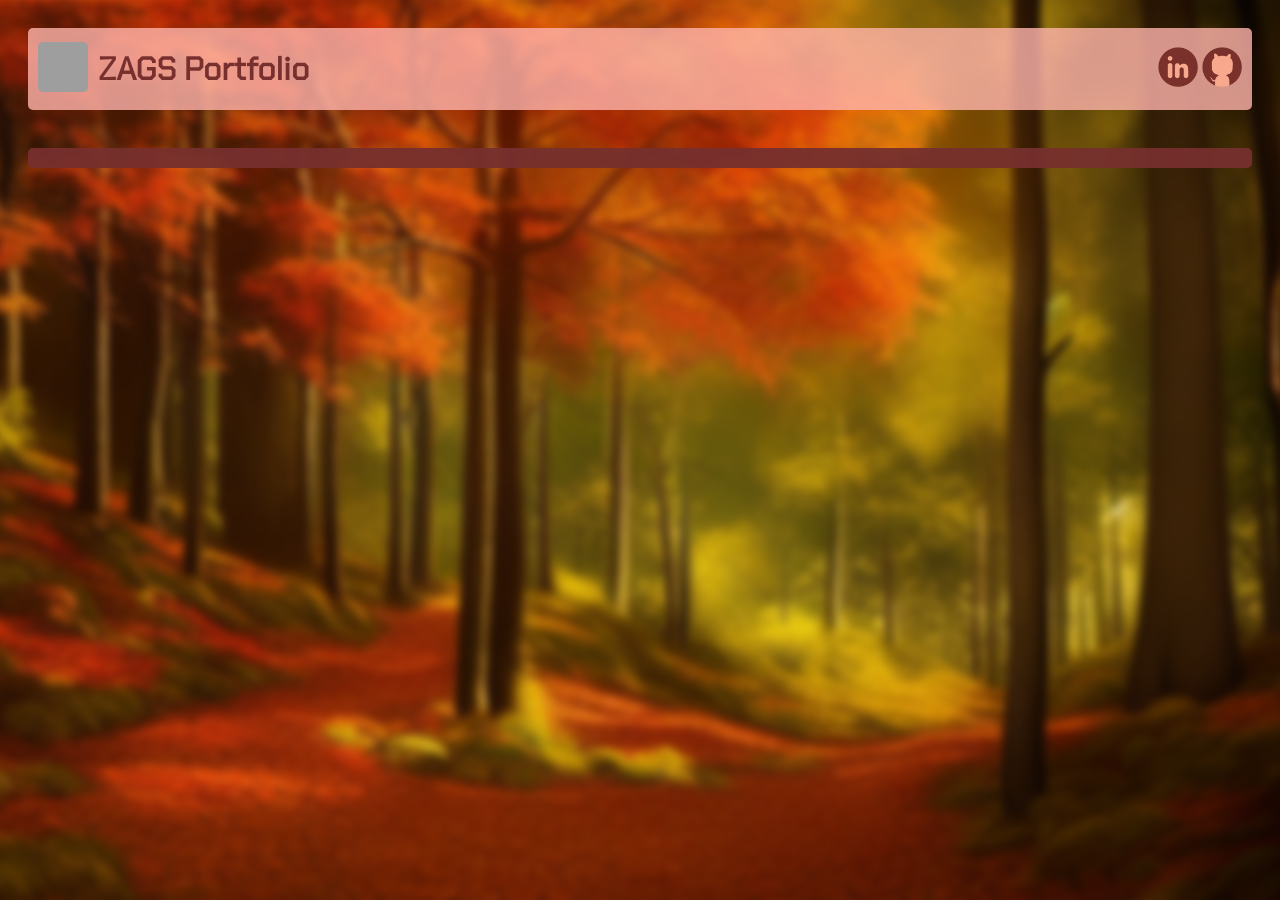
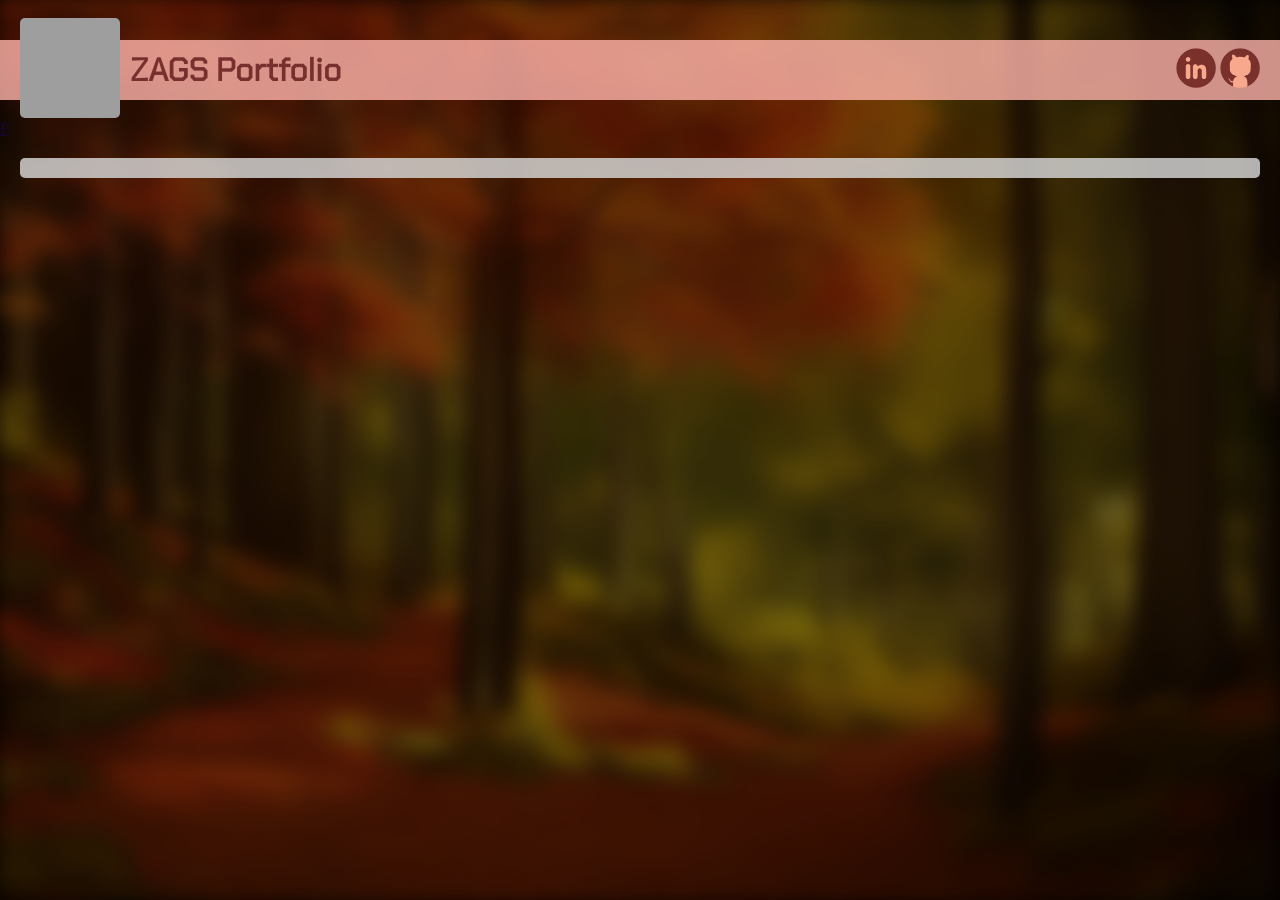
Before and after one commit to Pinemark-Gale/Pinemark-Gale.github.io, a Jekyll site: the page built from index.markdown, in a window 1280 px wide. Built offline with Jekyll 4.4.1, drawn with Linux system fonts in a browser that asks for light colours; grey boxes are pictures that could not be loaded.

Commit message:
Changes to initial CSS design. - Changed nav to header (nav to come). - Changed logo to go outside header. - Increased constrast between background and content box.

```diff
--- a/_layouts/default.html
+++ b/_layouts/default.html
@@ -16,7 +16,7 @@ layout: default
 
   <body>
     <div class="background-image"></div>
-    <nav class="nav">
+    <nav class="header">
       <div class="menu">
         <div class="logo">
           <a href="/"><img src="/images/site-logo.png" alt="Woman in beanie playing violin."></a>
--- a/_sass/variables.scss
+++ b/_sass/_variables.scss
@@ -8,8 +8,7 @@ $highlight-pink: #5d3f3d;
 $maroon: #77302e;
 $maroona: rgba(119, 48, 46, 0.95);
 $accent-gold:#5e4201;
-$dark-background: #201a1a;
-$dark-background-highlight: #322626;
+$whitea: #d4d4d4d5;
 
 /*** Main application fonts. ***/
 @font-face {
@@ -30,6 +29,7 @@ $font-highlight: #e8ca90;
 $small-corner: 5px;
 $large-corner: 10px;
 $rounded-corner: 50px;
+$box-shadow: rgba(0, 0, 0, 0.2);
 
 /*** Margin definitions. ***/
 $item-margin-small: 5px;
--- a/_sass/body-content.scss
+++ b/_sass/body-content.scss
@@ -2,15 +2,10 @@
  * of a webpage.
  * *******************************/
 body {
-   //  background:
-   //  radial-gradient(circle farthest-side at 0% 50%,$dark-background 23.5%,rgba(240,166,17,0) 0)21px 30px,
-   //  radial-gradient(circle farthest-side at 0% 50%,$dark-background-highlight 24%,rgba(240,166,17,0) 0)19px 30px,
-   //  linear-gradient($dark-background 14%,rgba(240,166,17,0) 0, rgba(240,166,17,0) 85%,$dark-background 0)0 0,
-   //  linear-gradient(150deg,$dark-background 24%, $dark-background-highlight 0, $dark-background-highlight 26%,rgba(240,166,17,0) 0,rgba(240,166,17,0) 74%,$dark-background-highlight 0,$dark-background-highlight 76%,$dark-background 0)0 0,
-   //  linear-gradient(30deg, $dark-background 24%,$dark-background-highlight 0, $dark-background-highlight 26%,rgba(240,166,17,0) 0,rgba(240,166,17,0) 74%,$dark-background-highlight 0,$dark-background-highlight 76%,$dark-background 0)0 0,
-   //  linear-gradient(90deg,$dark-background-highlight 2%,$dark-background 0,$dark-background 98%,$dark-background 0%)0 0 $dark-background;
-   //  background-size: 40px 60px;
-   padding: 20px;
+  background-color: black;
+  margin: 0px;
+  padding-top: $item-padding-large;
+  padding-bottom: $item-padding-large;
 }
 
 .background-image {
@@ -19,22 +14,21 @@
   background-repeat: repeat;
   background-size: cover;
   display: block;
-   filter: blur(4px);
-   height: 102%;
-   left: -1%;
+  filter: blur(10px) brightness(50%);
+  height: calc(100% + 10px);
+  left: -5px;
   position: fixed;
-   top: -1%;
-   width: 102%;
+  top: -5px;
+  width: calc(100% + 10px);
   z-index: 0;
 }
 
 .content {
-    background-color: $maroona;
+  background-color: $whitea;
   border-radius: $small-corner;
   color: $font-main;
   padding: $item-padding-medium;
-    margin-bottom: $item-margin-large;
-    margin-top: $item-margin-large;
+  margin: $item-margin-large;
   position: relative;
   z-index: 10;
 }
--- a/_sass/navigation.scss
+++ b/_sass/navigation.scss
@@ -1,24 +1,28 @@
 /* All styling regarding the main
  * navigation
  * *******************************/
-.nav {
+.header {
     align-items: center;
     background-color: $pinka;
-    border-radius: $small-corner;
     display: flex;
     flex-wrap: wrap;
     justify-content: space-between;
+    left: 0;
     min-width: 350px;
-    padding: $item-padding-medium;
-    position: sticky;
-    position: -webkit-sticky;
-    top: 0;
-    width: calc(100% - 20px);
+    padding-left: $item-padding-large;
+    padding-right: $item-padding-large;
+    padding-top: $item-padding-small;
+    padding-bottom: $item-padding-small;
+    position: relative;
+    margin-top: $item-margin-large;
+    margin-bottom: $item-margin-large;
+    width: calc(100% - 40px);
     z-index: 20;
 
     .menu {
         display: flex;
         align-items: center;
+        height: 50px;
 
         .title {
             color: $maroon;
@@ -40,8 +44,8 @@
 
             img {
                 border-radius: $small-corner;
-                height: 50px;
-                width: 50px;
+                height: 100px;
+                width: 100px;
             }
         }
 
@@ -55,3 +59,9 @@
         }
     }
 }
+
+.nav {
+    position: sticky;
+    position: -webkit-sticky;
+
+}
```
Also changed, not shown: README.md. Lines whose indentation alone changed are shown as unchanged.
